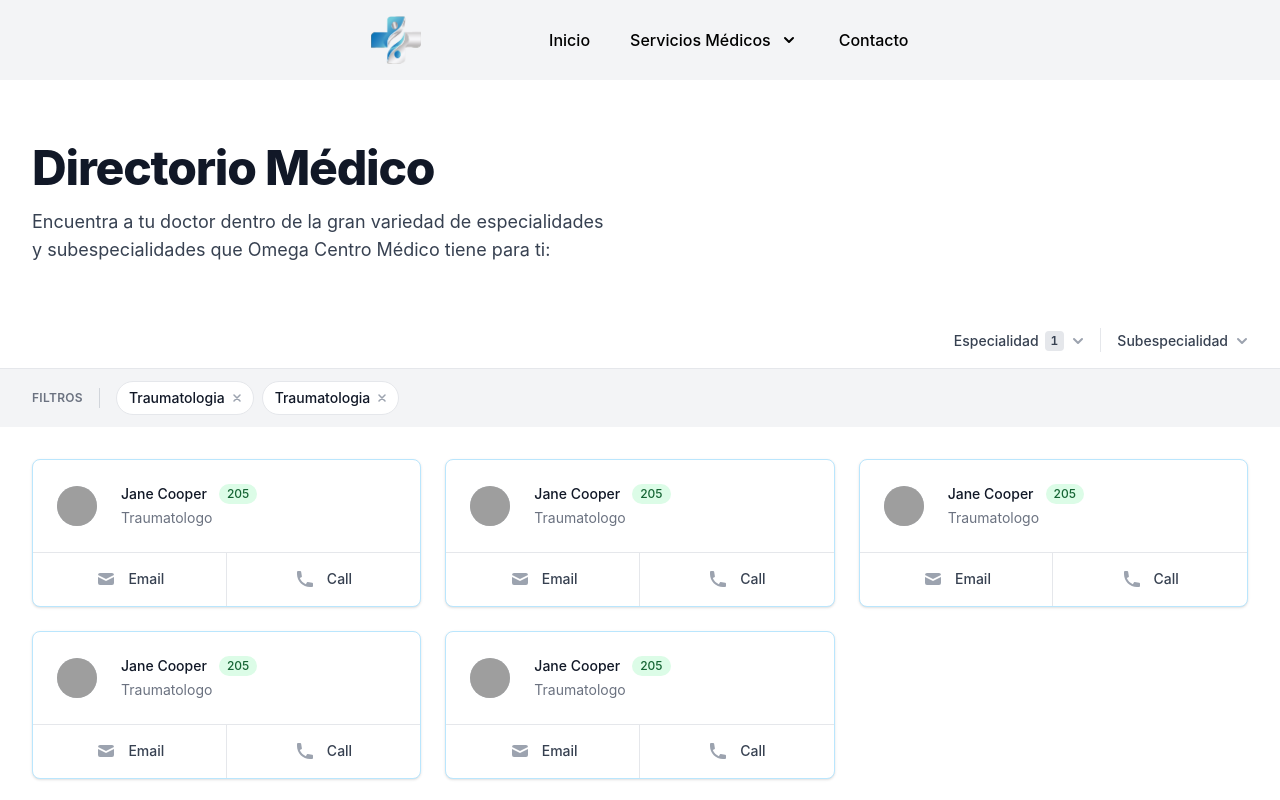
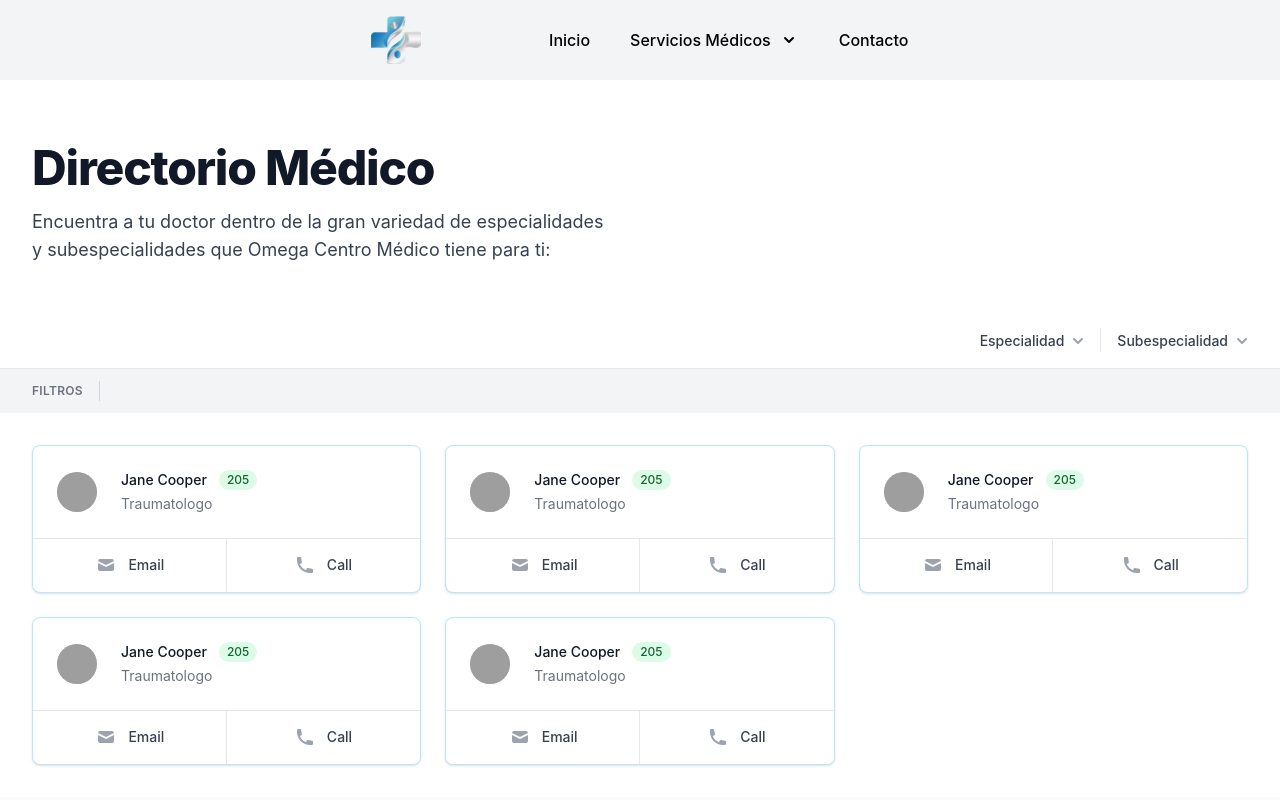
Before and after one commit to septiseb/omega_hospital, a React (Create React App) app: page /directorio_medico in a window 1280 px wide. Shown: the top 800 px of the page. Built offline with nearby package versions, Linux system fonts and the light colour scheme; grey boxes are pictures that could not be loaded.

Commit message:
Filter Logic applied

```diff
--- a/src/component/directoriomedico/FilterTab.jsx
+++ b/src/component/directoriomedico/FilterTab.jsx
@@ -2,16 +2,70 @@ import React, { Fragment, useState } from 'react';
 import { Dialog, Disclosure, Popover, Transition } from '@headlessui/react'
 import { XIcon } from '@heroicons/react/outline'
 import { ChevronDownIcon } from '@heroicons/react/solid'
+import DoctorCard from './DoctorCard';
 
+const people = [
+    {
+        Nombre: 'Jane',
+        Apellido: 'Cooper',
+        Espcialidad: 'Traumatologo',
+        SubEspecialidad: 'Rodilla',
+        Descripción: '',
+        imageUrl:
+            'https://images.unsplash.com/photo-1494790108377-be9c29b29330?ixlib=rb-1.2.1&ixid=eyJhcHBfaWQiOjEyMDd9&auto=format&fit=facearea&facepad=4&w=256&h=256&q=60',
+        Consultorio: "205"
+    },
+    {
+        Nombre: 'Jane',
+        Apellido: 'Cooper',
+        Espcialidad: 'Traumatologo',
+        SubEspecialidad: 'Rodilla',
+        Descripción: '',
+        imageUrl:
+            'https://images.unsplash.com/photo-1494790108377-be9c29b29330?ixlib=rb-1.2.1&ixid=eyJhcHBfaWQiOjEyMDd9&auto=format&fit=facearea&facepad=4&w=256&h=256&q=60',
+        Consultorio: "205"
+    },
+    {
+        Nombre: 'Jane',
+        Apellido: 'Cooper',
+        Espcialidad: 'Traumatologo',
+        SubEspecialidad: 'Rodilla',
+        Descripción: '',
+        imageUrl:
+            'https://images.unsplash.com/photo-1494790108377-be9c29b29330?ixlib=rb-1.2.1&ixid=eyJhcHBfaWQiOjEyMDd9&auto=format&fit=facearea&facepad=4&w=256&h=256&q=60',
+        Consultorio: "205"
+    },
+    {
+        Nombre: 'Jane',
+        Apellido: 'Cooper',
+        Espcialidad: 'Traumatologo',
+        SubEspecialidad: 'Rodilla',
+        Descripción: '',
+        imageUrl:
+            'https://images.unsplash.com/photo-1494790108377-be9c29b29330?ixlib=rb-1.2.1&ixid=eyJhcHBfaWQiOjEyMDd9&auto=format&fit=facearea&facepad=4&w=256&h=256&q=60',
+        Consultorio: "205"
+    },
+    {
+        Nombre: 'Jane',
+        Apellido: 'Cooper',
+        Espcialidad: 'Traumatologo',
+        SubEspecialidad: 'Rodilla',
+        Descripción: '',
+        imageUrl:
+            'https://images.unsplash.com/photo-1494790108377-be9c29b29330?ixlib=rb-1.2.1&ixid=eyJhcHBfaWQiOjEyMDd9&auto=format&fit=facearea&facepad=4&w=256&h=256&q=60',
+        Consultorio: "205"
+    }
+    // More people...
+]
 
-const filters = [
+const filtersOption = [
     {
         id: 'especialidad',
         name: 'Especialidad',
         options: [
             { value: 'new-arrivals', label: 'All New Arrivals', checked: false },
             { value: 'tees', label: 'Tees', checked: false },
-            { value: 'objects', label: 'Objects', checked: true },
+            { value: 'objects', label: 'Objects', checked: false },
         ],
     },
     {
@@ -24,8 +78,7 @@ const filters = [
         ],
     }
 ]
-const activeFilters = [{ value: 'traumatologia', label: 'Traumatologia' },
-{ value: 'traumatologia', label: 'Traumatologia' }]
+
 
 function classNames(...classes) {
     return classes.filter(Boolean).join(' ')
@@ -34,8 +87,25 @@ function classNames(...classes) {
 
 const FilterTab = () => {
     const [open, setOpen] = useState(false)
+    const [filters, setFilters] = useState(filtersOption)
+
+    const handleChange = ({ target: { name, value } }) => {
+        setFilters(prevFilters => prevFilters.map(filter => {
+            if (filter.id === name) {
+
+                let options = filter.options.map(option => option.value === value ? { ...option, checked: !option.checked } : option)
+                console.log(options)
+                return { ...filter, options: options }
+            }
+            return filter
+        })
+        )
+    }
+
+    const actFilter = filters.map(filter=>filter.options).flat().filter(filter=>filter.checked)
 
     return (
+        <>
             <div className="bg-white">
                 {/* Mobile filter dialog */}
                 <Transition.Root show={open} as={Fragment}>
@@ -98,9 +168,10 @@ const FilterTab = () => {
                                                                     <div key={option.value} className="flex items-center">
                                                                         <input
                                                                             id={`filter-mobile-${section.id}-${optionIdx}`}
-                                                                        name={`${section.id}[]`}
+                                                                            name={`${section.id}`}
                                                                             defaultValue={option.value}
                                                                             type="checkbox"
+                                                                            onChange={handleChange}
                                                                             defaultChecked={option.checked}
                                                                             className="h-4 w-4 border-gray-300 rounded text-indigo-600 focus:ring-indigo-500"
                                                                         />
@@ -152,14 +223,14 @@ const FilterTab = () => {
                                 <div className="flow-root">
                                     <Popover.Group className="-mx-4 flex items-center divide-x divide-gray-200">
                                         {filters.map((section, sectionIdx) => (
-                                        <Popover key={section.name} className="px-4 relative inline-block text-left">
+                                            <Popover key={sectionIdx} className="px-4 relative inline-block text-left">
                                                 <Popover.Button className="group inline-flex justify-center text-sm font-medium text-gray-700 hover:text-gray-900">
                                                     <span>{section.name}</span>
-                                                {sectionIdx === 0 ? (
-                                                    <span className="ml-1.5 rounded py-0.5 px-1.5 bg-gray-200 text-xs font-semibold text-gray-700 tabular-nums">
-                                                        1
-                                                    </span>
-                                                ) : null}
+                                                    {section.options.filter(option => option.checked).length
+                                                        ?
+                                                        (<span className="ml-1.5 rounded py-0.5 px-1.5 bg-gray-200 text-xs font-semibold text-gray-700 tabular-nums">{section.options.filter(option => option.checked).length}</span>)
+                                                        :
+                                                        null}
                                                     <ChevronDownIcon
                                                         className="flex-shrink-0 -mr-1 ml-1 h-5 w-5 text-gray-400 group-hover:text-gray-500"
                                                         aria-hidden="true"
@@ -181,9 +252,10 @@ const FilterTab = () => {
                                                                 <div key={option.value} className="flex items-center">
                                                                     <input
                                                                         id={`filter-${section.id}-${optionIdx}`}
-                                                                    name={`${section.id}[]`}
+                                                                        name={`${section.id}`}
                                                                         defaultValue={option.value}
                                                                         type="checkbox"
+                                                                        onChange={handleChange}
                                                                         defaultChecked={option.checked}
                                                                         className="h-4 w-4 border-gray-300 rounded text-indigo-600 focus:ring-indigo-500"
                                                                     />
@@ -218,15 +290,16 @@ const FilterTab = () => {
 
                             <div className="mt-2 sm:mt-0 sm:ml-4">
                                 <div className="-m-1 flex flex-wrap items-center">
-                                {activeFilters.map((activeFilter) => (
+                                    {actFilter.map((activeFilter, idx) => (
                                         <span
-                                        key={activeFilter.value}
+                                            key={idx}
                                             className="m-1 inline-flex rounded-full border border-gray-200 items-center py-1.5 pl-3 pr-2 text-sm font-medium bg-white text-gray-900"
                                         >
                                             <span>{activeFilter.label}</span>
                                             <button
                                                 type="button"
                                                 className="flex-shrink-0 ml-1 h-4 w-4 p-1 rounded-full inline-flex text-gray-400 hover:bg-gray-200 hover:text-gray-500"
+                                                onClick={console.log}
                                             >
                                                 <span className="sr-only">Remover filtro para {activeFilter.label}</span>
                                                 <svg className="h-2 w-2" stroke="currentColor" fill="none" viewBox="0 0 8 8">
@@ -240,7 +313,11 @@ const FilterTab = () => {
                         </div>
                     </div>
                 </section>
-        </div>
+            </div >
+            <DoctorCard
+                people={people}
+            />
+        </>
     )
 };
 
--- a/src/page/DirectorioMedico.jsx
+++ b/src/page/DirectorioMedico.jsx
@@ -4,12 +4,12 @@ import Nav from '../component/Nav';
 import FilterTab from '../component/directoriomedico/FilterTab'
 import DoctorCard from '../component/directoriomedico/DoctorCard'
 
+
 const DirectorioMedico = () => {
     return (
         <>
             <Nav />
             <FilterTab />
-            <DoctorCard />
             <Footer />
         </>
     );
```
Also changed, not shown: src/component/directoriomedico/DoctorCard.jsx (+4 -56 lines). Lines whose indentation alone changed are shown as unchanged.
